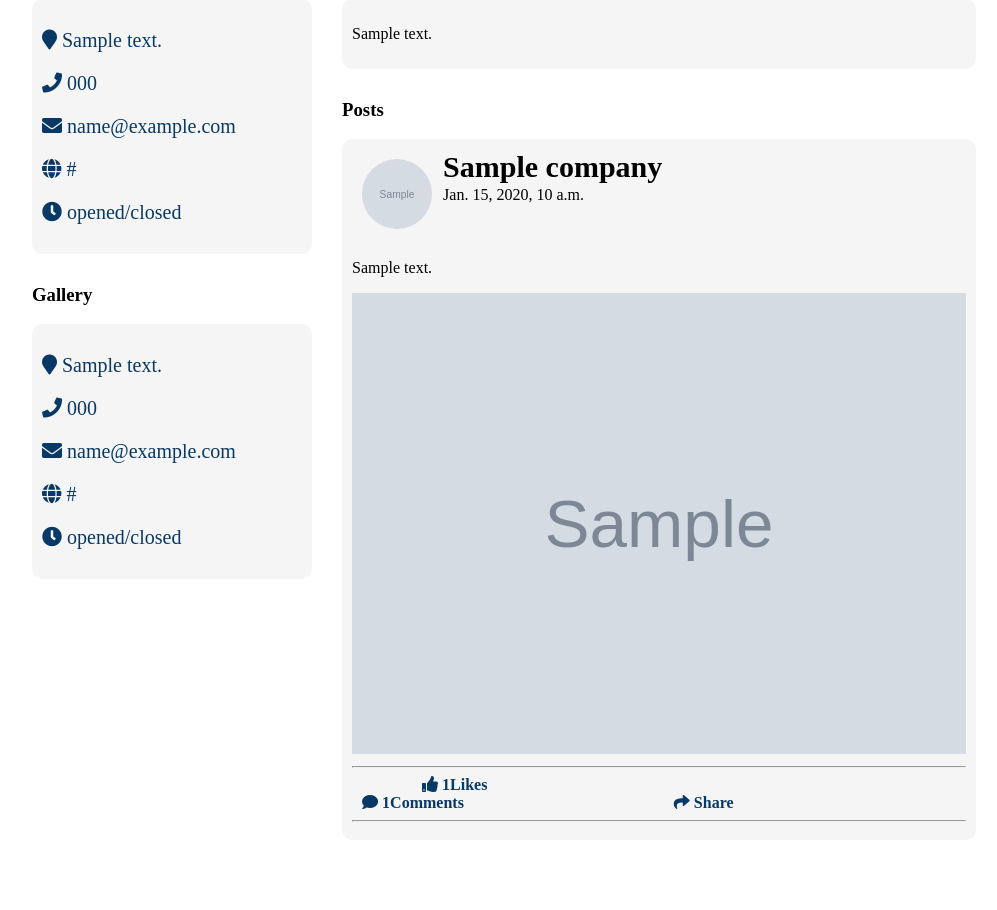
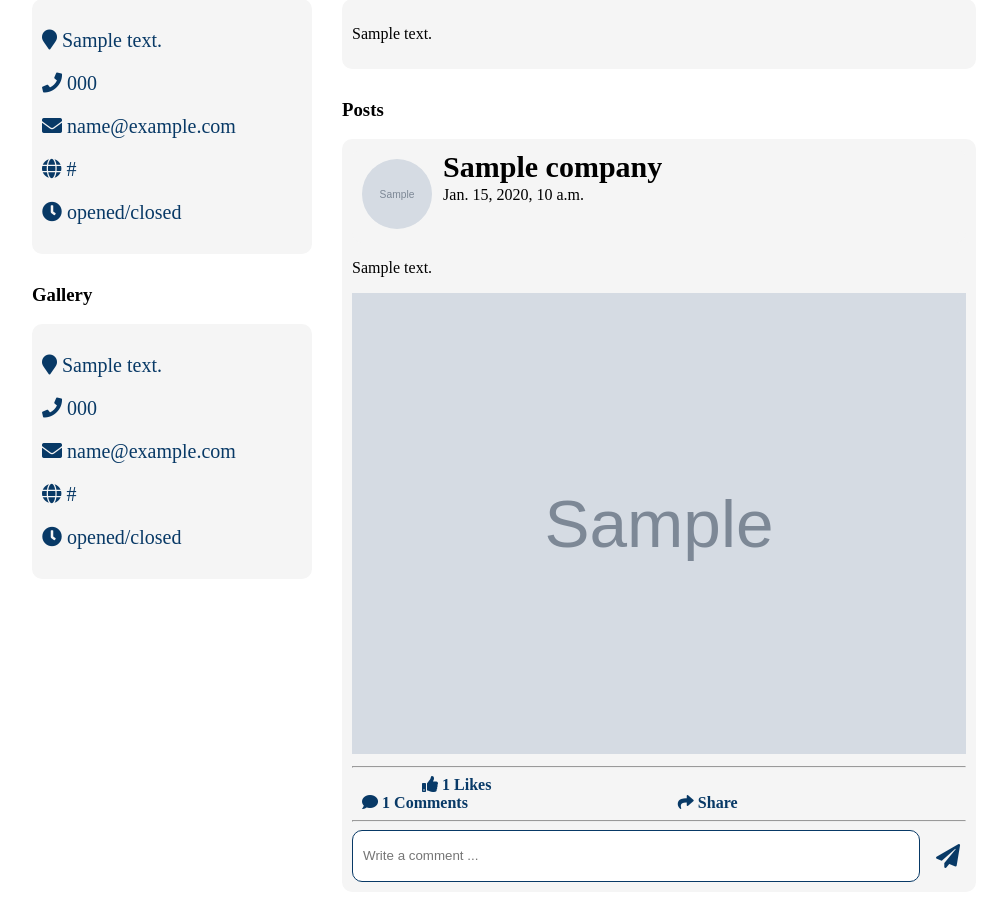
Before and after one commit to JIMMUGUNA789/advertisingPlatform, a Django app: template templates/company/companyProfile.html in a window 1280 px wide. Shown: the part 795-1705 px from the top of the page, without its empty margins (136-1133 px from the left). Before the commit the page ends 1617 px from the top, so only its background shows below. Run offline with Django 4.2, Linux system fonts and the light colour scheme; tables that the repository leaves empty hold one stand-in row (values such as "Sample post"); the template is opened without the code that fills it: values that come from a table or form of the project are taken from there, most other values are stand-ins (such as "Sample title", 1, 10 or a date in 2020); grey boxes marked "Sample" are stand-in pictures.

Commit message:
Comment section for posts added

```diff
--- a/static/css/companyProfile.css
+++ b/static/css/companyProfile.css
@@ -133,3 +133,35 @@ display: flex;
     color: #083966;
     padding-left: 10px;
 }
+.comment-field{
+    width: 75%;
+    height: 30px;
+    border-radius: 10px;
+    border: 1px solid #083966;
+    padding: 10px;
+    margin-top: 10px;
+    margin-bottom: 10px;
+    margin-left:85px ;
+
+}
+.input-container {
+    display: flex;
+    align-items: center;
+  }
+
+  input[type="text"] {
+
+    border: 1px solid #083966;
+    padding: 10px;
+    flex: 1;
+    width: 75% !important;
+    height: 30px;
+    border-radius: 10px;
+  }
+
+  .fa-paper-plane {
+    font-size: 24px;
+    color: #083966;
+    cursor: pointer;
+    margin-left: 10px;
+  }
--- a/templates/company/companyProfile.html
+++ b/templates/company/companyProfile.html
@@ -103,8 +103,17 @@
         <p>{{post.body}}</p>
           <img src="{{post.image.url}}" alt="post Image" class="post-image">
           <hr class="post-hr">
-          <i class="fa fa-thumbs-up post-icon-1"> {{post.post_likes}}Likes</i> <i class="fa fa-comment post-icon-2"> {{post.post_comments}}Comments</i><i class="fa fa-share post-icon-3"> Share</i>
+          <i class="fa fa-thumbs-up post-icon-1"> {{post.post_likes}} Likes</i> <i class="fa fa-comment post-icon-2"> {{post.post_comments}} Comments</i><i class="fa fa-share post-icon-3"> Share</i>
           <hr class="post-hr">
+          <form>
+            {% csrf_token %}
+            <div class="input-container">
+              <input type="text" placeholder="Write a comment ...">
+              <button style="background-color: transparent; border: none;">
+              <i class="fa fa-paper-plane" style="color: #083966;"></i>
+            </button>
+            </div>
+          </form>
     </div>
     {% endfor %}
   </div>
```
